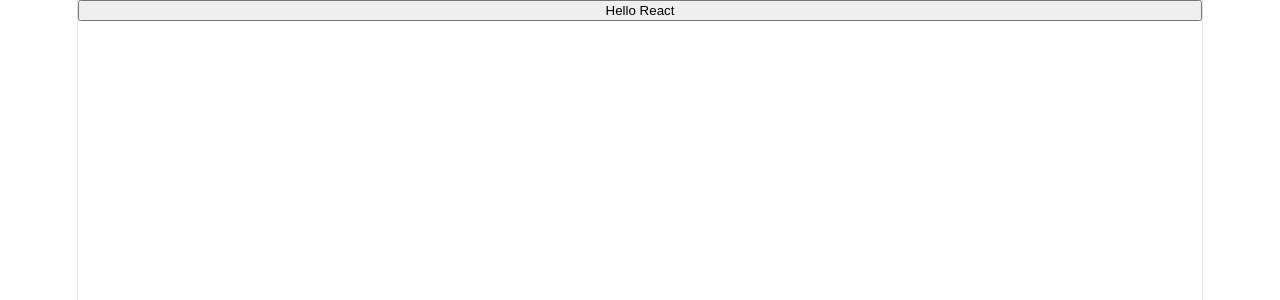
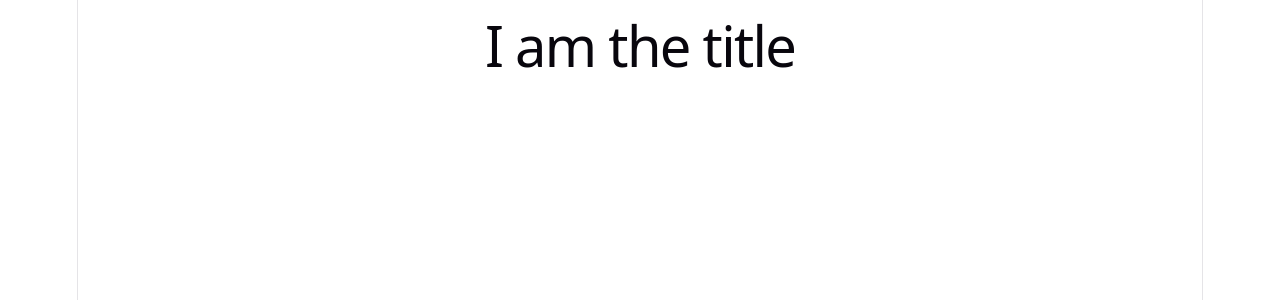
Before and after one commit to OmChauhan2828/React, a React (Vite) app in the folder Basic-React/: page / in a window 1280 px wide. Shown: the top 300 px of the page. Built offline with nearby package versions, Linux system fonts and the light colour scheme.

Commit message:
creating 1st component

```diff
--- a/Basic-React/src/App.jsx
+++ b/Basic-React/src/App.jsx
@@ -1,7 +1,15 @@
 import "./App.css";
 
+function Title() {
+  return <h1>I am the title</h1>;
+}
+
 function App() {
-  return<button>Hello React</button>;
+  return (
+    <div>
+      <Title />
+    </div>
+  );
 }
 
 export default App;
```
